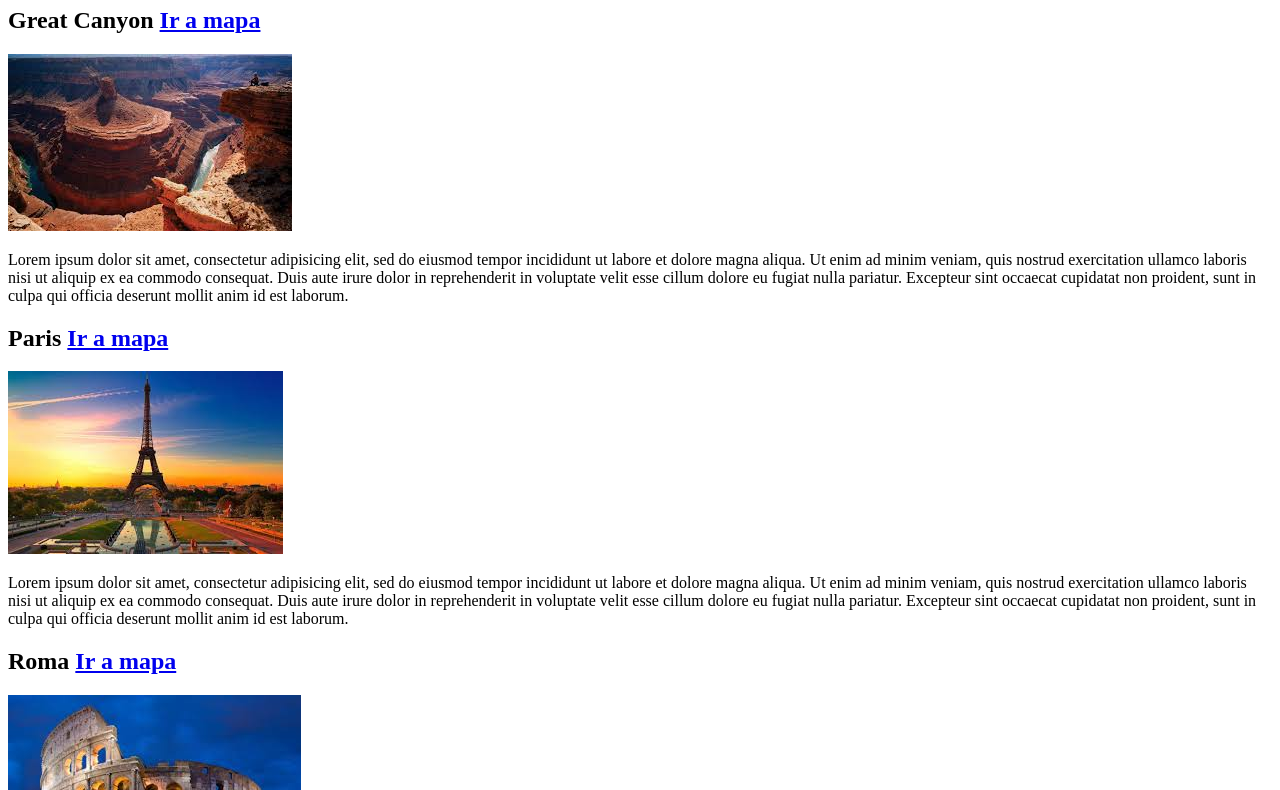
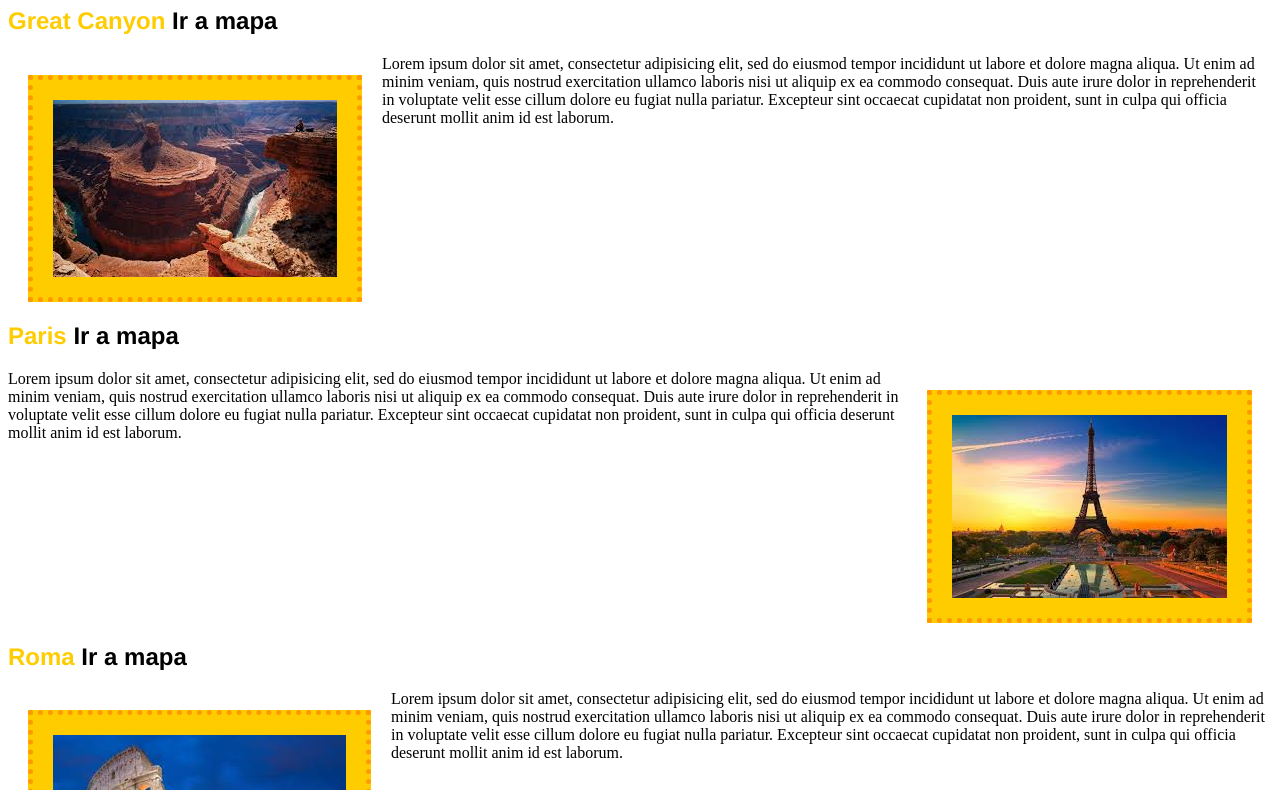
Before and after one commit to taular2016/classAug82015, a website: page public/index.html in a window 1280 px wide. Shown: the part 719-1509 px from the top of the page. Drawn offline with Linux system fonts and the light colour scheme.

Commit message:
adding style

```diff
--- a/public/index.html
+++ b/public/index.html
@@ -2,6 +2,49 @@
 <html>
 <head>
 	<title>Mapa mundial</title>
+	<style>
+		body {
+		    font-family: "helvetica";
+		}
+
+		h1 {
+		    color: #FF9900;
+		    text-align: center;
+		}
+
+		h2 {
+			color: #FFCC00;
+		}
+
+		.place-box {
+			clear: both;
+		}
+
+		.place-box img {
+			float: left;
+			padding: 20px;
+		    background-color: #FFCC00;
+		    border: 5px #FF9900 dotted;
+		    margin: 20px;
+		}
+
+		.place-box.right img{
+			float: right;
+		}
+
+		p {
+			font-family: "Times New Roman";
+		}
+
+		a {
+			text-decoration: none;
+			color: black;
+		}
+
+		a:visited {
+			color: #FF9900;
+		}
+	</style>
 </head>
 <body>
 	<h1 id="mapa">Mapa Mundial</h1>
@@ -9,7 +52,7 @@
 		<li>uno</li>
 		<li>dos</li>
 	</ol>
-	<img src="img/map.png" alt="mapa mundial" usemap="#map">
+	<img id="mapa-img" src="img/map.png" alt="mapa mundial" usemap="#map">
 	<map name="map">
 		<area coords="205,150,10" shape="circle" alt="great canyon" href="#canyon"></area>
 		<area coords="513,120,10" shape="circle" alt="paris" href="#paris"></area>
@@ -21,6 +64,7 @@
 		<area coords="265,210,10" shape="circle" alt="roatan" href="#roatan"></area>
 	</map>
 	<h1>Lugares</h1>
+	<div class="place-box">
 		<h2 id="canyon">Great Canyon <a href="#mapa">Ir a mapa</a></h2>
 		<img src="img/canyon.jpg">
 		<p>Lorem ipsum dolor sit amet, consectetur adipisicing elit, sed do eiusmod
@@ -29,6 +73,8 @@
 		consequat. Duis aute irure dolor in reprehenderit in voluptate velit esse
 		cillum dolore eu fugiat nulla pariatur. Excepteur sint occaecat cupidatat non
 		proident, sunt in culpa qui officia deserunt mollit anim id est laborum.</p>
+	</div>
+	<div class="place-box right">
 		<h2 id="paris">Paris <a href="#mapa">Ir a mapa</a></h2>
 		<img src="img/paris.jpg">
 		<p>Lorem ipsum dolor sit amet, consectetur adipisicing elit, sed do eiusmod
@@ -37,6 +83,8 @@
 		consequat. Duis aute irure dolor in reprehenderit in voluptate velit esse
 		cillum dolore eu fugiat nulla pariatur. Excepteur sint occaecat cupidatat non
 		proident, sunt in culpa qui officia deserunt mollit anim id est laborum.</p>
+	</div>
+	<div class="place-box">
 		<h2 id="roma">Roma <a href="#mapa">Ir a mapa</a></h2>
 		<img src="img/roma.jpg">
 		<p>Lorem ipsum dolor sit amet, consectetur adipisicing elit, sed do eiusmod
@@ -45,6 +93,8 @@
 		consequat. Duis aute irure dolor in reprehenderit in voluptate velit esse
 		cillum dolore eu fugiat nulla pariatur. Excepteur sint occaecat cupidatat non
 		proident, sunt in culpa qui officia deserunt mollit anim id est laborum.</p>
+	</div>
+	<div class="place-box right">
 		<h2 id="sahara">Sahara <a href="#mapa">Ir a mapa</a></h2>
 		<img src="img/sahara.jpg">
 		<p>Lorem ipsum dolor sit amet, consectetur adipisicing elit, sed do eiusmod
@@ -53,6 +103,8 @@
 		consequat. Duis aute irure dolor in reprehenderit in voluptate velit esse
 		cillum dolore eu fugiat nulla pariatur. Excepteur sint occaecat cupidatat non
 		proident, sunt in culpa qui officia deserunt mollit anim id est laborum.</p>
+	</div>
+	<div class="place-box">
 		<h2 id="fuji">Fuji <a href="#mapa">Ir a mapa</a></h2>
 		<img src="img/fuji.jpg">
 		<p>Lorem ipsum dolor sit amet, consectetur adipisicing elit, sed do eiusmod
@@ -61,6 +113,8 @@
 		consequat. Duis aute irure dolor in reprehenderit in voluptate velit esse
 		cillum dolore eu fugiat nulla pariatur. Excepteur sint occaecat cupidatat non
 		proident, sunt in culpa qui officia deserunt mollit anim id est laborum.</p>
+	</div>
+	<div class="place-box right">
 		<h2 id="china">China <a href="#mapa">Ir a mapa</a></h2>
 		<img src="img/china.jpg">
 		<p>Lorem ipsum dolor sit amet, consectetur adipisicing elit, sed do eiusmod
@@ -69,6 +123,8 @@
 		consequat. Duis aute irure dolor in reprehenderit in voluptate velit esse
 		cillum dolore eu fugiat nulla pariatur. Excepteur sint occaecat cupidatat non
 		proident, sunt in culpa qui officia deserunt mollit anim id est laborum.</p>
+	</div>
+	<div class="place-box">
 		<h2 id="mosku">Mosku <a href="#mapa">Ir a mapa</a></h2>
 		<img src="img/mosku.jpg">
 		<p>Lorem ipsum dolor sit amet, consectetur adipisicing elit, sed do eiusmod
@@ -77,6 +133,8 @@
 		consequat. Duis aute irure dolor in reprehenderit in voluptate velit esse
 		cillum dolore eu fugiat nulla pariatur. Excepteur sint occaecat cupidatat non
 		proident, sunt in culpa qui officia deserunt mollit anim id est laborum.</p>
+	</div>
+	<div class="place-box right">
 		<h2 id="roatan">Roatan <a href="#mapa">Ir a mapa</a></h2>
 		<img src="img/roatan.jpg">
 		<p>Lorem ipsum dolor sit amet, consectetur adipisicing elit, sed do eiusmod
@@ -85,5 +143,6 @@
 		consequat. Duis aute irure dolor in reprehenderit in voluptate velit esse
 		cillum dolore eu fugiat nulla pariatur. Excepteur sint occaecat cupidatat non
 		proident, sunt in culpa qui officia deserunt mollit anim id est laborum.</p>
+	</div>
 </body>
 </html>
```
Lines whose indentation alone changed are shown as unchanged.
